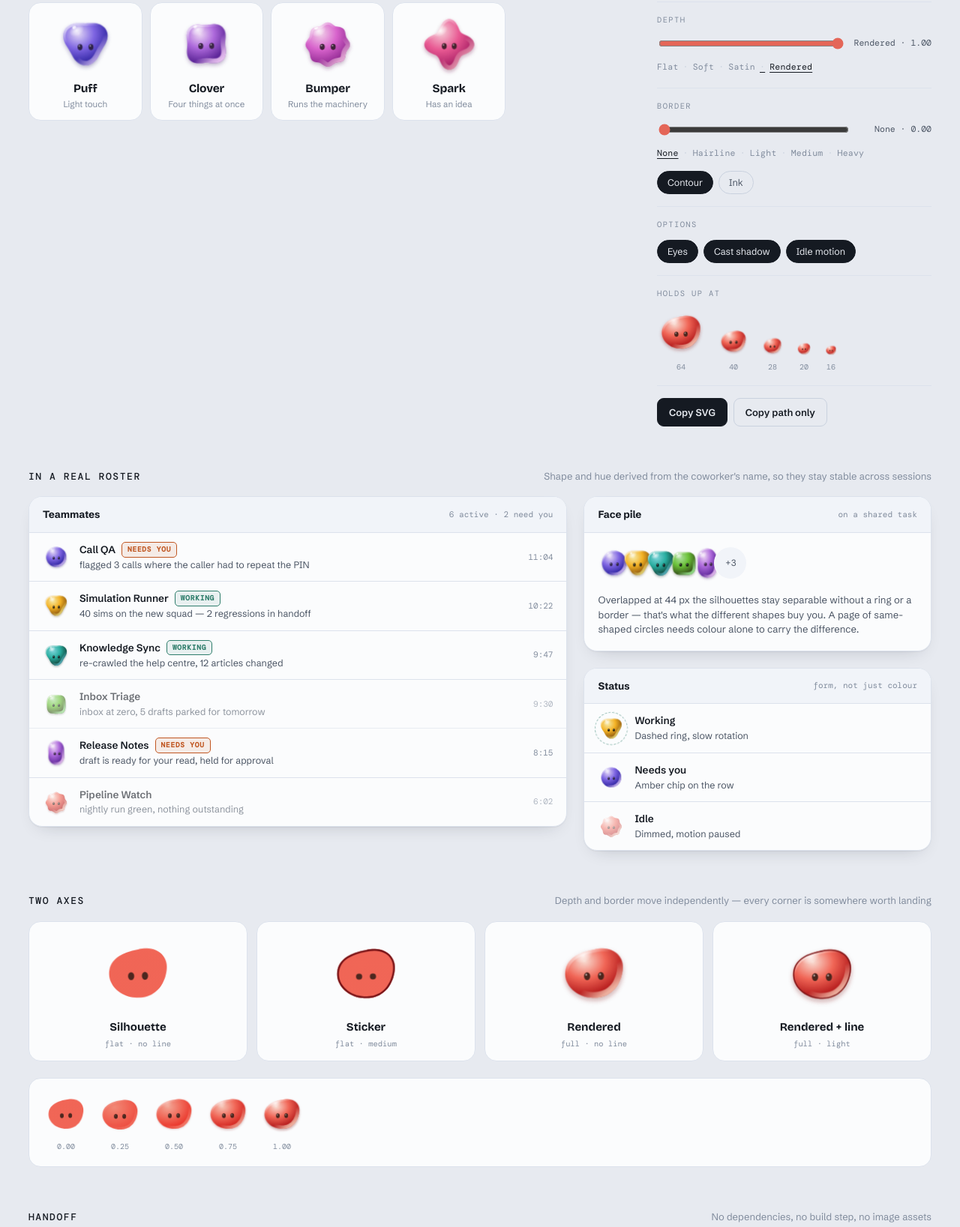
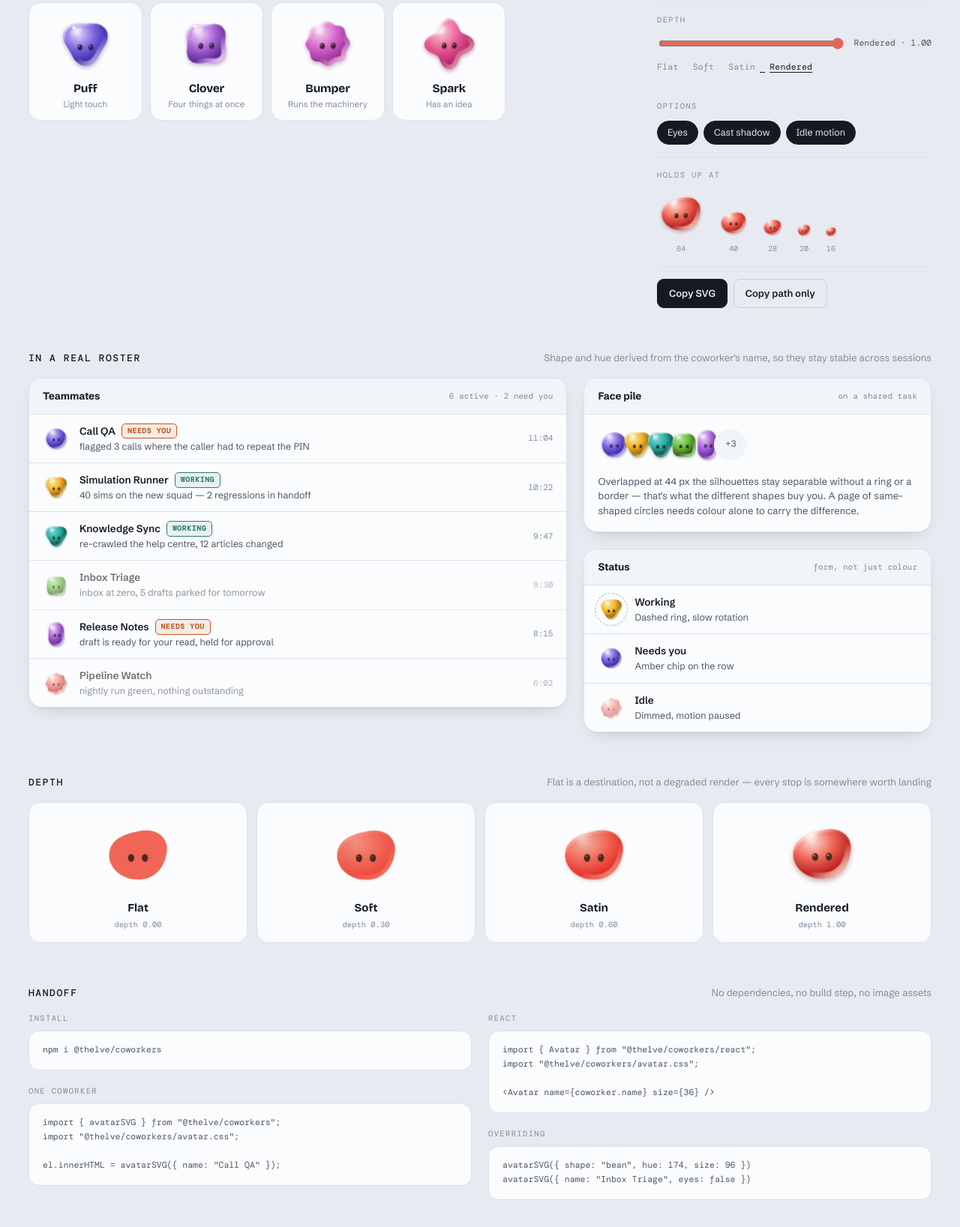
Before and after one commit to eisenzopf/Thelve-coworkers, a website: page demo/index.html in a window 1280 px wide. Shown: the part 777-2414 px from the top of the page at 75% size. Drawn offline with nearby package versions, Linux system fonts and the light colour scheme.

Commit message:
Drop the border axis
Depth stays; the contour outline and everything that fed it comes out — the
border and borderColor options, BORDER_STOPS, the contour role on the palette,
the React props, the types, the border half of the demo inspector, and the
2x2 matrix, which is now the four named depth stops side by side.

Gradient ids shift again, since border and borderColor leave the appearance
key. The rendered default is otherwise untouched and still pinned by test.

```diff
--- a/demo/index.html
+++ b/demo/index.html
@@ -143,8 +143,6 @@ h2{font-size:13px;font-weight:500;letter-spacing:.12em;text-transform:uppercase;
 .cell svg{width:96px;height:96px;margin-bottom:10px}
 .cell-name{font-family:var(--display);font-weight:700;font-size:15px}
 .cell-spec{font-family:var(--mono);font-size:10.5px;color:var(--ink-3)}
-.axis-ramp{display:flex;gap:14px;align-items:center;flex-wrap:wrap;margin-top:22px;padding:18px 20px;background:var(--panel);border:1px solid var(--rule-soft);border-radius:16px}
-.axis-ramp .ramp-item span:first-child{display:block;width:58px;height:58px}
 input[type=range]{flex:1;accent-color:var(--sel);height:20px}
 .hue-val{font-family:var(--mono);font-size:11.5px;color:var(--ink-3);min-width:44px;text-align:right;font-variant-numeric:tabular-nums}
 
@@ -308,19 +306,6 @@ footer{
       </div>
 
       <div class="field">
-        <span class="lab">Border</span>
-        <div class="axis-row">
-          <input type="range" id="border" min="0" max="4" step=".05" value="0" aria-label="Border width">
-          <span class="axis-val" id="border-val">None</span>
-        </div>
-        <div class="stops" id="border-stops"></div>
-        <div class="toggles" id="border-color" style="margin-top:12px">
-          <button class="tg" data-bc="contour" aria-pressed="true">Contour</button>
-          <button class="tg" data-bc="ink" aria-pressed="false">Ink</button>
-        </div>
-      </div>
-
-      <div class="field">
         <span class="lab">Options</span>
         <div class="toggles">
           <button class="tg" id="tg-eyes" aria-pressed="true">Eyes</button>
@@ -369,11 +354,10 @@ footer{
 
   <section class="insitu">
     <div class="sec-head">
-      <h2>Two axes</h2>
-      <p class="sec-note">Depth and border move independently — every corner is somewhere worth landing</p>
+      <h2>Depth</h2>
+      <p class="sec-note">Flat is a destination, not a degraded render — every stop is somewhere worth landing</p>
     </div>
     <div class="matrix" id="matrix"></div>
-    <div class="axis-ramp" id="depth-ramp"></div>
   </section>
 
   <section class="handoff">
@@ -427,13 +411,13 @@ avatarSVG({ name: "Inbox Triage", eyes: false })</pre>
 <div class="toast" id="toast">Copied</div>
 
 <script type="module">
-import { SHAPES, PALETTE, avatarSVG, buildPath, toHex, DEPTH_STOPS, BORDER_STOPS } from "../src/index.js";
+import { SHAPES, PALETTE, avatarSVG, buildPath, toHex, DEPTH_STOPS } from "../src/index.js";
 
 /* ==================== page ==================== */
 const $ = s => document.querySelector(s);
 const state = {
   shape:"pebble", color:PALETTE[0], hue:PALETTE[0].h,
-  depth:1, border:0, borderColor:"contour",
+  depth:1,
   eyes:true, shadow:true, motion:true,
 };
 
@@ -468,7 +452,6 @@ const renderStops = (el, stops, key) => {
   });
 };
 renderStops($("#depth-stops"), DEPTH_STOPS, "depth");
-renderStops($("#border-stops"), BORDER_STOPS, "border");
 
 /* ---- swatches ---- */
 $("#swatches").innerHTML = PALETTE.map((p, i) =>
@@ -488,7 +471,7 @@ const CHIP = { work:'<span class="chip work">working</span>', need:'<span class=
 function renderRoster(){
   $("#roster").innerHTML = ROSTER.map(r =>
     '<div class="row' + (r.status === "idle" ? " still" : "") + '"' + (r.status === "idle" ? ' style="opacity:.62"' : "") + '>'
-    + avatarSVG({ name:r.name, depth:state.depth, border:state.border, borderColor:state.borderColor })
+    + avatarSVG({ name:r.name, depth:state.depth })
     + '<div class="row-mid"><div class="row-name">' + r.name + CHIP[r.status] + '</div>'
     + '<div class="row-last">' + r.last + '</div></div>'
     + '<div class="row-time">' + r.time + '</div></div>').join("");
@@ -506,7 +489,7 @@ $("#st-3").classList.add("still");
 function currentSVG(extra){
   return avatarSVG(Object.assign({
     shape: state.shape, hue: state.hue, sat: state.color.s, lum: state.color.l,
-    depth: state.depth, border: state.border, borderColor: state.borderColor,
+    depth: state.depth,
     eyes: state.eyes, shadow: state.shadow
   }, extra || {}));
 }
@@ -530,37 +513,18 @@ function render(){
   $("#ramp").classList.toggle("still", !state.motion);
 
   const dStop = nearest(DEPTH_STOPS, state.depth);
-  const bStop = nearest(BORDER_STOPS, state.border);
   $("#depth").value = state.depth;
-  $("#border").value = state.border;
   $("#depth-val").textContent = dStop.name + " · " + state.depth.toFixed(2);
-  $("#border-val").textContent = bStop.name + " · " + state.border.toFixed(2);
   document.querySelectorAll("#depth-stops .stop").forEach((el, i) =>
     el.setAttribute("aria-pressed", String(DEPTH_STOPS[i].value === state.depth)));
-  document.querySelectorAll("#border-stops .stop").forEach((el, i) =>
-    el.setAttribute("aria-pressed", String(BORDER_STOPS[i].value === state.border)));
-  document.querySelectorAll("#border-color .tg").forEach(el =>
-    el.setAttribute("aria-pressed", String(el.dataset.bc === state.borderColor)));
 
-  // The 2x2: the four corners of the two axes, so the combination space is
-  // visible without touching a slider.
-  const CORNERS = [
-    { name:"Silhouette",      depth:0, border:0,   note:"flat · no line" },
-    { name:"Sticker",         depth:0, border:2.5, note:"flat · medium" },
-    { name:"Rendered",        depth:1, border:0,   note:"full · no line" },
-    { name:"Rendered + line", depth:1, border:1.5, note:"full · light" },
-  ];
-  $("#matrix").innerHTML = CORNERS.map(o =>
-    '<div class="cell">' + currentSVG({ depth:o.depth, border:o.border })
-    + '<span class="cell-name">' + o.name + '</span>'
-    + '<span class="cell-spec">' + o.note + '</span></div>').join("");
+  // The named stops side by side, so the whole axis is visible without
+  // touching the slider.
+  $("#matrix").innerHTML = DEPTH_STOPS.map(st =>
+    '<div class="cell">' + currentSVG({ depth:st.value })
+    + '<span class="cell-name">' + st.name + '</span>'
+    + '<span class="cell-spec">depth ' + st.value.toFixed(2) + '</span></div>').join("");
   $("#matrix").classList.toggle("still", !state.motion);
-
-  $("#depth-ramp").innerHTML = [0, 0.25, 0.5, 0.75, 1].map(d =>
-    '<div class="ramp-item"><span>' + currentSVG({ depth:d }) + '</span>'
-    + '<span class="px">' + d.toFixed(2) + '</span></div>').join("");
-  $("#depth-ramp").querySelectorAll("svg").forEach(el => { el.style.width = "100%"; el.style.height = "100%"; });
-  $("#depth-ramp").classList.toggle("still", !state.motion);
 
   renderRoster();
 
@@ -587,11 +551,6 @@ $("#swatches").addEventListener("click", e => {
 });
 $("#hue").addEventListener("input", e => { state.hue = +e.target.value; render(); });
 $("#depth").addEventListener("input", e => { state.depth = +e.target.value; render(); });
-$("#border").addEventListener("input", e => { state.border = +e.target.value; render(); });
-$("#border-color").addEventListener("click", e => {
-  const b = e.target.closest("[data-bc]"); if (!b) return;
-  state.borderColor = b.dataset.bc; render();
-});
 
 function toggle(id, key){
   $(id).addEventListener("click", () => {
--- a/src/avatar.js
+++ b/src/avatar.js
@@ -5,21 +5,13 @@
  * needs — gradients, clip path, drop shadow — lives inside that one element, so
  * a page can hold any number of them with nothing shared and nothing to set up.
  *
- * Two independent axes control the look:
- *
- *   `depth`  0 → 1   how much the form is modelled. Four layers make a flat
- *                    silhouette read as a solid: a radial form gradient lit from
- *                    the upper left; a bounce rim stroked along the path and
- *                    clipped to it, so only the inner half shows; a thin key rim
- *                    on the top edge; and a specular that lags the body as it
- *                    floats. Each fades on its own curve — the specular goes
- *                    first, because it is the strongest "this is rendered" cue
- *                    and keeping it through the middle just makes mud.
- *
- *   `border` 0 → ~4  an outline, in viewBox units. Stroked at twice the width
- *                    and clipped to the silhouette, so it grows inward only and
- *                    the outer edge never moves at any weight — which is what
- *                    keeps the constant-area normalisation honest.
+ * `depth` (0 → 1) controls how much the form is modelled. Four layers make a
+ * flat silhouette read as a solid: a radial form gradient lit from the upper
+ * left; a bounce rim stroked along the path and clipped to it, so only the inner
+ * half shows; a thin key rim on the top edge; and a specular that lags the body
+ * as it floats. Each fades on its own curve — the specular goes first, because
+ * it is the strongest "this is rendered" cue and keeping it through the middle
+ * just makes mud.
  */
 
 import { SHAPES, PALETTE, shapeById } from "./shapes.js";
@@ -67,21 +59,12 @@ export function avatarFor(name) {
   };
 }
 
-/** Named stops for the depth axis, for pickers and docs. */
+/** Named stops along the depth axis, for pickers and docs. */
 export const DEPTH_STOPS = Object.freeze([
   { name: "Flat", value: 0 },
   { name: "Soft", value: 0.3 },
   { name: "Satin", value: 0.6 },
   { name: "Rendered", value: 1 },
-]);
-
-/** Named stops for the border axis, in viewBox units. */
-export const BORDER_STOPS = Object.freeze([
-  { name: "None", value: 0 },
-  { name: "Hairline", value: 0.75 },
-  { name: "Light", value: 1.5 },
-  { name: "Medium", value: 2.5 },
-  { name: "Heavy", value: 4 },
 ]);
 
 /**
@@ -92,12 +75,6 @@ export const BORDER_STOPS = Object.freeze([
  * @property {number} [sat]     0–100
  * @property {number} [lum]     0–100
  * @property {number} [depth]   0 flat … 1 fully rendered. Default 1.
- * @property {number} [border]  outline width in viewBox units. Default 0.
- * @property {"contour"|"ink"|string} [borderColor]
- *   `"contour"` (default) derives an ink line from the body colour and stays
- *   self-contained. `"ink"` emits `currentColor`, which is the one setting that
- *   makes an avatar depend on the page — set `color` on an ancestor and it will
- *   follow the theme. Any other value is used as a CSS colour verbatim.
  * @property {number} [size]    sets width/height attributes; omit and size in CSS
  * @property {boolean} [eyes]   default true
  * @property {boolean} [shadow] default true
@@ -117,8 +94,6 @@ export function avatarSVG(options = {}) {
   const l = options.lum ?? (options.hue === undefined ? pick?.color.l : undefined) ?? 56;
 
   const depth = clamp01(options.depth ?? 1);
-  const border = Math.max(0, options.border ?? 0);
-  const borderColor = options.borderColor ?? "contour";
   const eyes = options.eyes !== false;
   const shadow = options.shadow !== false && depth > 0;
 
@@ -127,8 +102,8 @@ export function avatarSVG(options = {}) {
 
   // Ids are derived from the appearance, not a counter: two identical avatars
   // may share a gradient, and server and client always agree — a counter would
-  // break hydration.
-  const key = `${sp.id}|${h}|${s}|${l}|${depth}|${border}|${borderColor}|${eyes ? 1 : 0}|${shadow ? 1 : 0}`;
+  // break hydration. Anything that changes the look belongs in this key.
+  const key = `${sp.id}|${h}|${s}|${l}|${depth}|${eyes ? 1 : 0}|${shadow ? 1 : 0}`;
   const u = fnv1a(key).toString(36);
 
   // Seeded off the name so a roster blinks and drifts out of sync.
@@ -151,9 +126,6 @@ export function avatarSVG(options = {}) {
   const ey = sp.ey;
   const cx = 50 + (sp.exOff ?? 0);
 
-  const paint =
-    borderColor === "contour" ? c.contour : borderColor === "ink" ? "currentColor" : borderColor;
-
   /** Layers that live inside the silhouette clip, in paint order. */
   const clipped = [];
   if (bounceA > 0) clipped.push(`<path d="${d}" fill="none" stroke="url(#b${u})" stroke-width="${bounceW}"/>`);
@@ -169,14 +141,11 @@ export function avatarSVG(options = {}) {
         `</g>`,
     );
   }
-  // The contour sits above the shading and below the eyes. Twice the width,
-  // clipped: the outer half is discarded so the silhouette never grows.
-  if (border > 0) {
-    clipped.push(`<path d="${d}" fill="none" stroke="${paint}" stroke-width="${r2(border * 2)}"/>`);
-  }
 
   /** @type {string[]} */
   const defs = [];
+  // At depth 0 nothing is clipped, and the clip path is a second copy of the
+  // path data — worth skipping rather than shipping dead weight.
   if (clipped.length > 0) defs.push(`<clipPath id="c${u}"><path d="${d}"/></clipPath>`);
   defs.push(
     `<radialGradient id="f${u}" cx="34%" cy="25%" r="${gradR}%">` +
--- a/src/color.js
+++ b/src/color.js
@@ -8,7 +8,6 @@
  *
  * `rim`, `eye` and `cast` keep their colour at every depth; it is their opacity
  * that the renderer scales, which is what a light actually does when it dims.
- * `contour` is independent of depth altogether — the outline is its own axis.
  */
 
 /** @param {number} v */
@@ -34,7 +33,6 @@ const hsl = (h, s, l) =>
  * @property {string} rim     bounce light along the lower-right edge
  * @property {string} eye
  * @property {string} cast    cast shadow, tinted rather than grey
- * @property {string} contour outline; darker than shade and independent of depth
  */
 
 /**
@@ -55,7 +53,6 @@ export function palette(h, s, l, depth = 1) {
     rim: hsl(h + 15, s * 1.06, Math.min(l + 22, 86)),
     eye: hsl(h + 4, s * 0.5, Math.max(l - 43, 11)),
     cast: hsl(h - 4, s * 0.7, Math.max(l - 34, 14)),
-    contour: hsl(h - 8, s * 0.9, Math.max(l - 38, 10)),
   };
 }
 
--- a/src/index.js
+++ b/src/index.js
@@ -1,4 +1,4 @@
 export { SHAPES, PALETTE, shapeById } from "./shapes.js";
 export { superR, closedSpline, buildPath } from "./geometry.js";
 export { palette, toHex } from "./color.js";
-export { avatarSVG, avatarFor, DEPTH_STOPS, BORDER_STOPS } from "./avatar.js";
+export { avatarSVG, avatarFor, DEPTH_STOPS } from "./avatar.js";
--- a/src/react.js
+++ b/src/react.js
@@ -19,12 +19,12 @@ import { avatarSVG } from "./avatar.js";
  * @param {AvatarProps} props
  */
 export function Avatar({
-  name, shape, hue, sat, lum, depth, border, borderColor, size, eyes, shadow, title,
+  name, shape, hue, sat, lum, depth, size, eyes, shadow, title,
   className, style,
 }) {
   const html = useMemo(
-    () => avatarSVG({ name, shape, hue, sat, lum, depth, border, borderColor, size, eyes, shadow, title }),
-    [name, shape, hue, sat, lum, depth, border, borderColor, size, eyes, shadow, title],
+    () => avatarSVG({ name, shape, hue, sat, lum, depth, size, eyes, shadow, title }),
+    [name, shape, hue, sat, lum, depth, size, eyes, shadow, title],
   );
 
   return createElement("span", {
```
Also changed, not shown: CLAUDE.md (+5 -7 lines), index.d.ts (+0 -13 lines), test/depth.test.js (renamed from test/depth-border.test.js, +15 -62 lines), README.md, docs/cast.svg.
